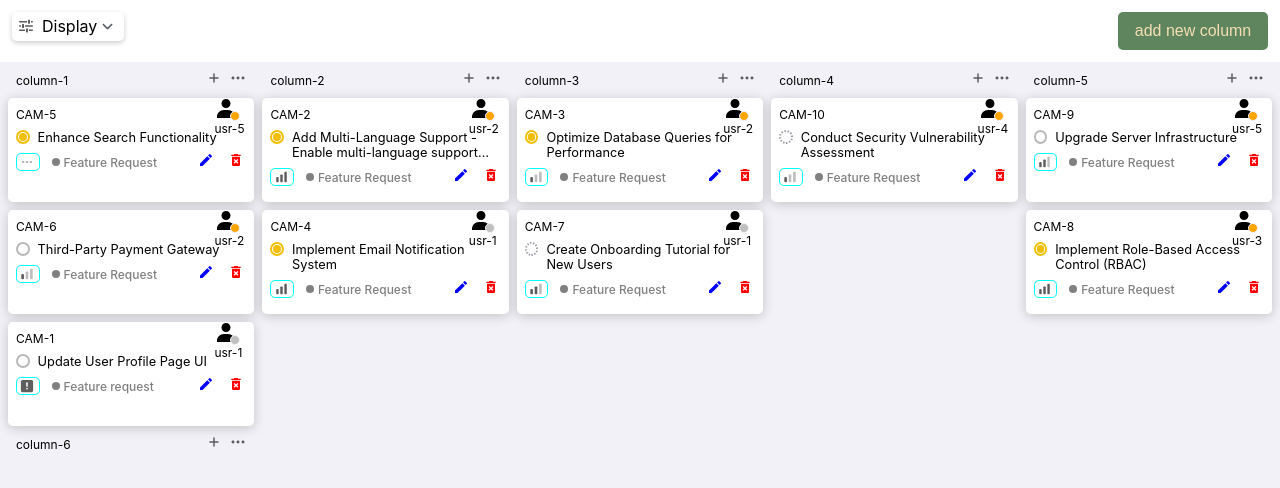
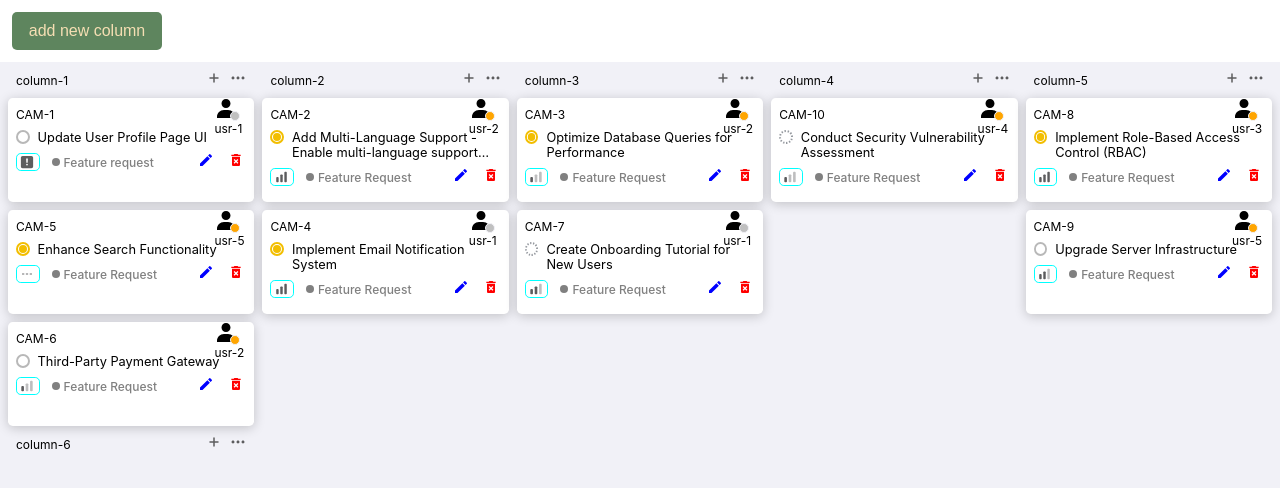
Before and after one commit to priyadershi/kanban-board, a React (Create React App) app: page / in a window 1280 px wide. Shown: the top 488 px of the page. Built offline with nearby package versions, Linux system fonts and the light colour scheme.

Commit message:
final touch

```diff
--- a/src/App.js
+++ b/src/App.js
@@ -13,6 +13,7 @@ export const dataContext = createContext({
   setTickets: () => {},
   active: {},
   setActive: () => {},
+  setOrderBy: () => {},
 });
 
 const columnNames = [
@@ -29,6 +30,7 @@ const App = () => {
   const [tickets, setTickets] = useState(data.tickets);
   const [columns, setColumns] = useState(columnNames);
   const [active, setActive] = useState({});
+  const [orderBy, setOrderBy] = useState("title");
 
   //creating array of usernames to display on headers
   if (data) arrays.user = data.users.map((usr) => usr.name);
@@ -47,6 +49,8 @@ const App = () => {
             setColumns: setColumns,
             active: active,
             setActive: setActive,
+            orderBy: orderBy,
+            setOrderBy: setOrderBy,
           }}
         >
           <Kanban />
--- a/src/components/column/Column.js
+++ b/src/components/column/Column.js
@@ -4,29 +4,19 @@ import Header from "./Header";
 import "./column.css";
 import { dataContext } from "../../App";
 
-const Column = ({ orderBy, colName }) => {
-  const { users, arrays, tickets, setTickets, active } =
+const Column = ({ colName }) => {
+  const { users, arrays, tickets, setTickets, active, orderBy } =
     useContext(dataContext);
+  const [selectedTickets, setSelectedTickets] = useState([]);
 
-  let selectedTickets = [];
   let user = {};
 
-  // if (groupBy === "priority") {
-  //   selectedTickets = tickets.filter(
-  //     (tkt) => arrays.priority[tkt.priority] === colName
-  //   );
-  // } else if (groupBy === "user") {
-  //   user = users.find((usr) => usr.name === colName);
-  //   selectedTickets = tickets.filter((tkt) => tkt.userId === user.id);
-  // } else if (tickets) {
-  //   selectedTickets = tickets.filter(
-  //     (tkt) => tkt[groupBy].toLowerCase() === colName.toLowerCase()
-  //   );
-  // }
-
-  selectedTickets = tickets.filter((tkt) => tkt.column === colName);
-
-  selectedTickets.sort((a, b) => a[orderBy] - b[orderBy]);
+  useEffect(() => {
+    console.log("order changed");
+    const tks = tickets.filter((tkt) => tkt.column === colName);
+    setSelectedTickets(tks.sort((a, b) => a[orderBy] - b[orderBy]));
+    console.log(selectedTickets);
+  }, [orderBy, tickets]);
 
   const handleDrop = (colName) => {
     if (colName === active.column) return;
@@ -35,13 +25,10 @@ const Column = ({ orderBy, colName }) => {
     const newList = tickets.filter((tkt) => tkt.id !== active.id);
     newList.push(selectedTkt);
     setTickets(newList);
-    // console.log(active);
-    // console.log("handle drop", colName, active.column);
   };
 
   const handleDragOver = (e) => {
     e.preventDefault();
-    console.log("drop over");
   };
 
   return (
--- a/src/components/display/Display.js
+++ b/src/components/display/Display.js
@@ -4,7 +4,7 @@ import "./display.css";
 import { dataContext } from "../../App";
 import { CSSTransition } from "react-transition-group";
 
-const Display = ({ setGroup, setOrder }) => {
+const Display = () => {
   const { images } = useContext(dataContext);
   const [isVisible, setIsVisible] = useState(false);
   const clickRef = useRef();
@@ -53,7 +53,7 @@ const Display = ({ setGroup, setOrder }) => {
         unmountOnExit
       >
         <div className="filter" ref={clickRef}>
-          <Filter setGroup={setGroup} setOrder={setOrder} />
+          <Filter />
         </div>
       </CSSTransition>
     </div>
--- a/src/components/display/Dropdown.js
+++ b/src/components/display/Dropdown.js
@@ -3,13 +3,11 @@ import { CSSTransition } from "react-transition-group";
 import "./dropdown.css";
 import { dataContext } from "../../App";
 
-const Dropdown = ({ setState, options, type }) => {
+const Dropdown = ({ options }) => {
   const { images } = useContext(dataContext);
+  const { setOrderBy, orderBy } = useContext(dataContext);
 
-  const intialVal =
-    localStorage.getItem(type) || (type === "group" ? "status" : "title");
-
-  const [selected, setSelected] = useState(intialVal);
+  const [selected, setSelected] = useState(orderBy);
   const [isVisible, setIsVisible] = useState(false);
   const clickRef = useRef();
   const dropdownRef = useRef();
@@ -59,7 +57,7 @@ const Dropdown = ({ setState, options, type }) => {
               onClick={() => {
                 setSelected(option);
                 setIsVisible(false);
-                setState(option.toLowerCase());
+                setOrderBy(option);
               }}
               className={`option ${selected === option && "selected"}`}
             >
--- a/src/components/display/Filter.js
+++ b/src/components/display/Filter.js
@@ -1,23 +1,19 @@
+import { useContext, useEffect } from "react";
 import "./display.css";
 import Dropdown from "./Dropdown";
+import { dataContext } from "../../App";
 
-const Filter = ({ setGroup, setOrder }) => {
-  const groups = ["status", "user", "priority"];
+const Filter = ({ setOrder }) => {
   const orders = ["title", "priority"];
+  const { setTickets } = useContext(dataContext);
 
   return (
     <>
       <div className="filter-container">
-        <div className="grouping-div flex-sc">
-          Grouping
-          <div className="grouping-select">
-            <Dropdown setState={setGroup} options={groups} type="group" />
-          </div>
-        </div>
         <div className="ordering-div flex-sc">
           Ordering
           <div className="ordering-select">
-            <Dropdown setState={setOrder} options={orders} type="order" />
+            <Dropdown options={orders} type="order" />
           </div>
         </div>
       </div>
--- a/src/components/kanban/Kanban.js
+++ b/src/components/kanban/Kanban.js
@@ -6,21 +6,9 @@ import { dataContext } from "../../App";
 import AddColumn from "../options/AddColumn";
 
 const Kanban = () => {
-  // const initGroup = localStorage.getItem("group");
-  const initOrder = localStorage.getItem("order");
-
-  // const [group, setGroup] = useState(initGroup || "status");
-  const [order, setOrder] = useState(initOrder || "priority");
-
   const { columns } = useContext(dataContext);
 
-  // let groupNames = arrays[group];
   let columnNames = columns;
-
-  useEffect(() => {
-    // localStorage.setItem("group", group);
-    localStorage.getItem("order", order);
-  }, [order]);
 
   const [showAddColumn, setShowAddColumn] = useState(false);
 
@@ -29,10 +17,7 @@ const Kanban = () => {
       {
         <div className="container">
           <div className="header-section">
-            <Display
-              // setGroup={setGroup}
-              setOrder={setOrder}
-            />
+            {/* <Display /> */}
             <button
               className="add-column"
               onClick={() => setShowAddColumn(true)}
@@ -43,12 +28,7 @@ const Kanban = () => {
           </div>
           <div className="main-section">
             {columnNames.map((name) => (
-              <Column
-                key={name}
-                // groupBy={group}
-                orderBy={order}
-                colName={name}
-              />
+              <Column key={name} colName={name} />
             ))}
           </div>
         </div>
```
